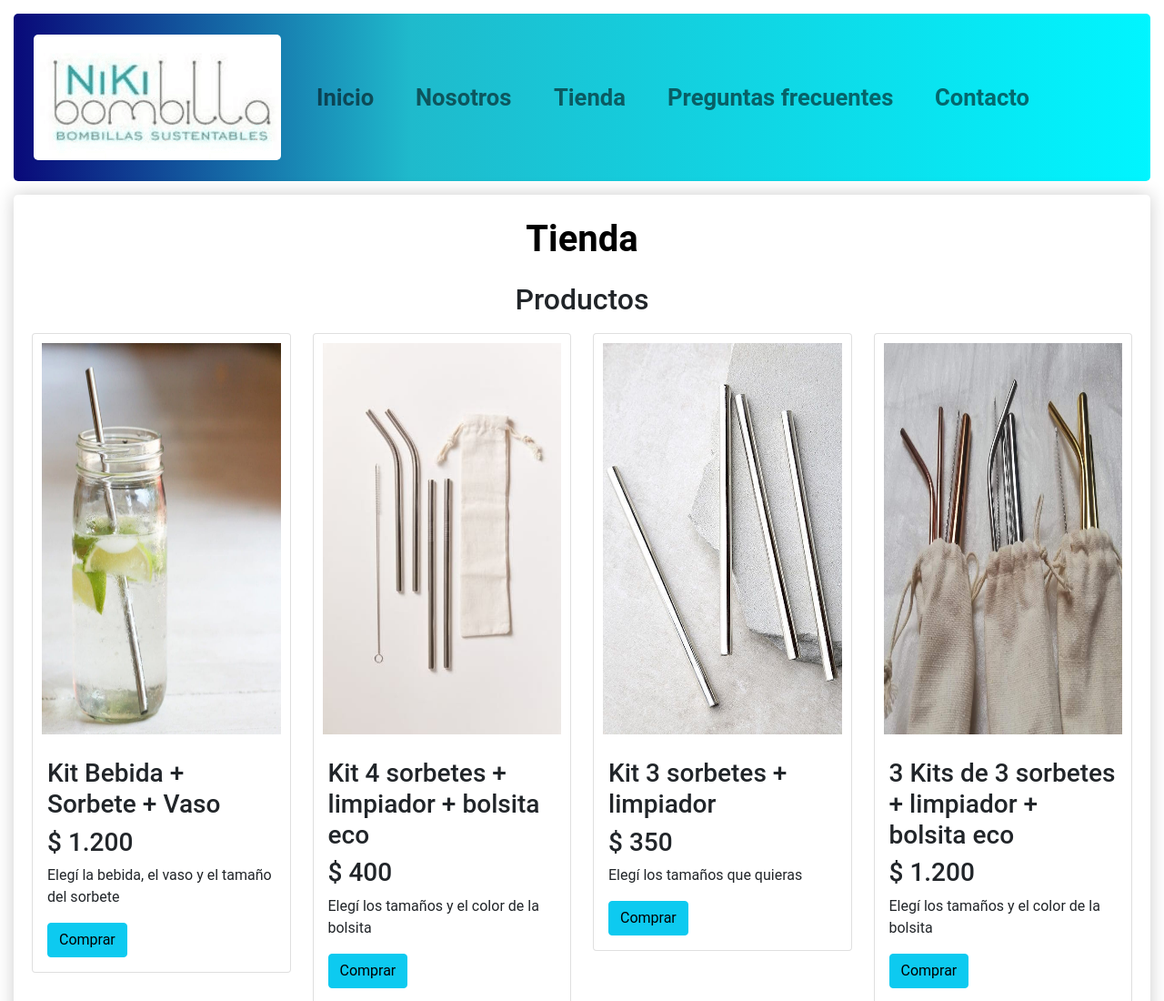
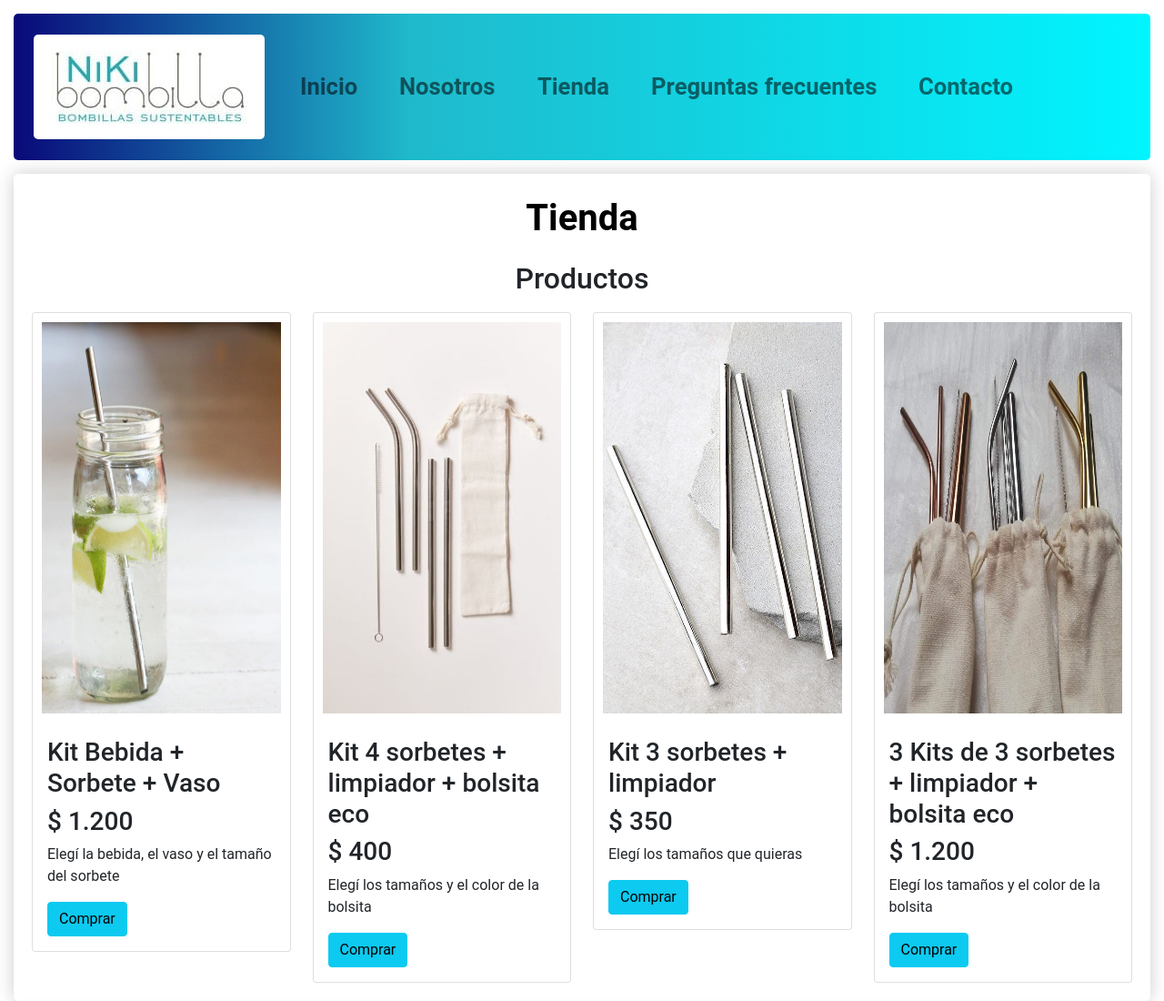
Before and after one commit to nicomassimino/nikibombilla, a website: page pages/tienda.html in a window 1280 px wide. Shown: the top 1100 px of the page at 91% size. Drawn offline with nearby package versions, Linux system fonts and the light colour scheme; files whose address does not match are found by name.

Commit message:
modificación logoimg

```diff
--- a/pages/tienda.html
+++ b/pages/tienda.html
@@ -17,7 +17,7 @@
         <header>
             <nav class="botones navbar navbar-expand-lg navbar-light">
                 <div class="container-fluid">
-                    <a class="navbar-brand" href="../index.html"><img class="img animate__animated animate__bounceInLeft" src="../assets/logo.png" alt="logo"></a>
+                    <a class="navbar-brand" href="../index.html"><img class="img animate__animated animate__bounceInLeft" src="../assets/logo.jpg" alt="logo"></a>
                         <button class="navbar-toggler botonmenu" type="button" data-bs-toggle="collapse" data-bs-target="#navbarNav" aria-controls="navbarNav" aria-expanded="false" aria-label="Toggle navigation">
                             <span class="navbar-toggler-icon"></span>
                         </button>
```
Also changed, not shown: index.html (+1 -1 lines), pages/contacto.html (+1 -1 lines), pages/nosotros.html (+1 -1 lines), pages/preguntasfrecuentes.html (+1 -1 lines), assets/logo.jpg (added), assets/logo.png (deleted).
